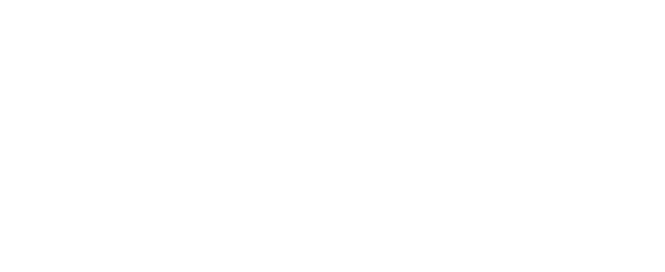
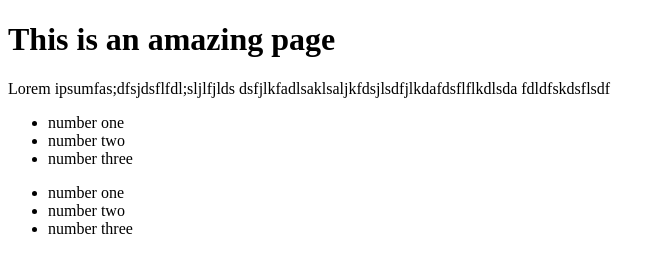
Before and after one commit to BabetteHoogendoorn/website-demo, a plain HTML site: page index.html in a window 1280 px wide. Shown: the whole page, without its empty margins (0-665 px from the left). Drawn offline with Linux system fonts and the light colour scheme.

Commit message:
added heading, paragrapsh, lists and divs

```diff
--- a/index.html
+++ b/index.html
@@ -6,6 +6,21 @@
 </head>
 
 <body>
-
+<div>
+  <h1> This is an amazing page </h1>
+  <p> Lorem ipsumfas;dfsjdsflfdl;sljlfjlds
+    dsfjlkfadlsaklsaljkfdsjlsdfjlkdafdsflflkdlsda
+    fdldfskdsflsdf </p>
+    <ul>
+      <li> number one </li>
+      <li> number two </li>
+      <li> number three </li>
+    </ul>
+    <ul>
+      <li> number one </li>
+      <li> number two </li>
+      <li> number three </li>
+    </ul>
+</div>
 </body>
 </html>
```
